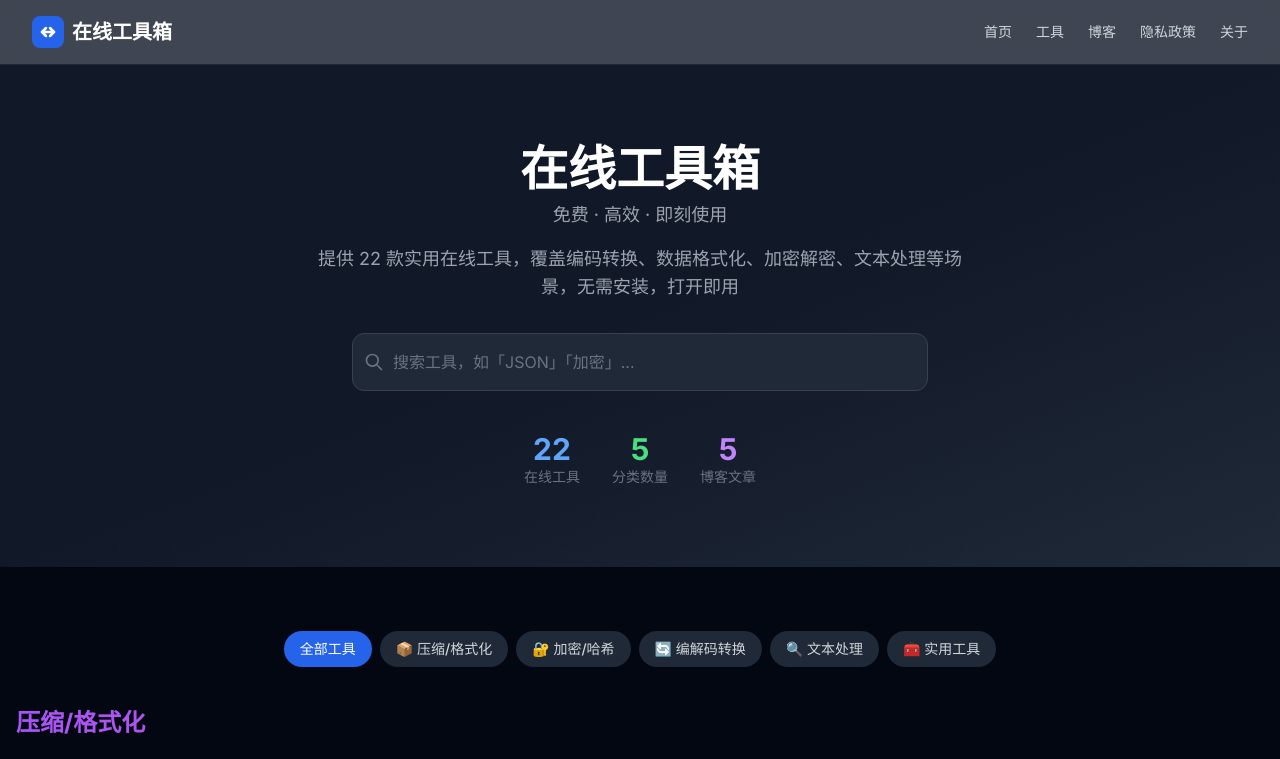
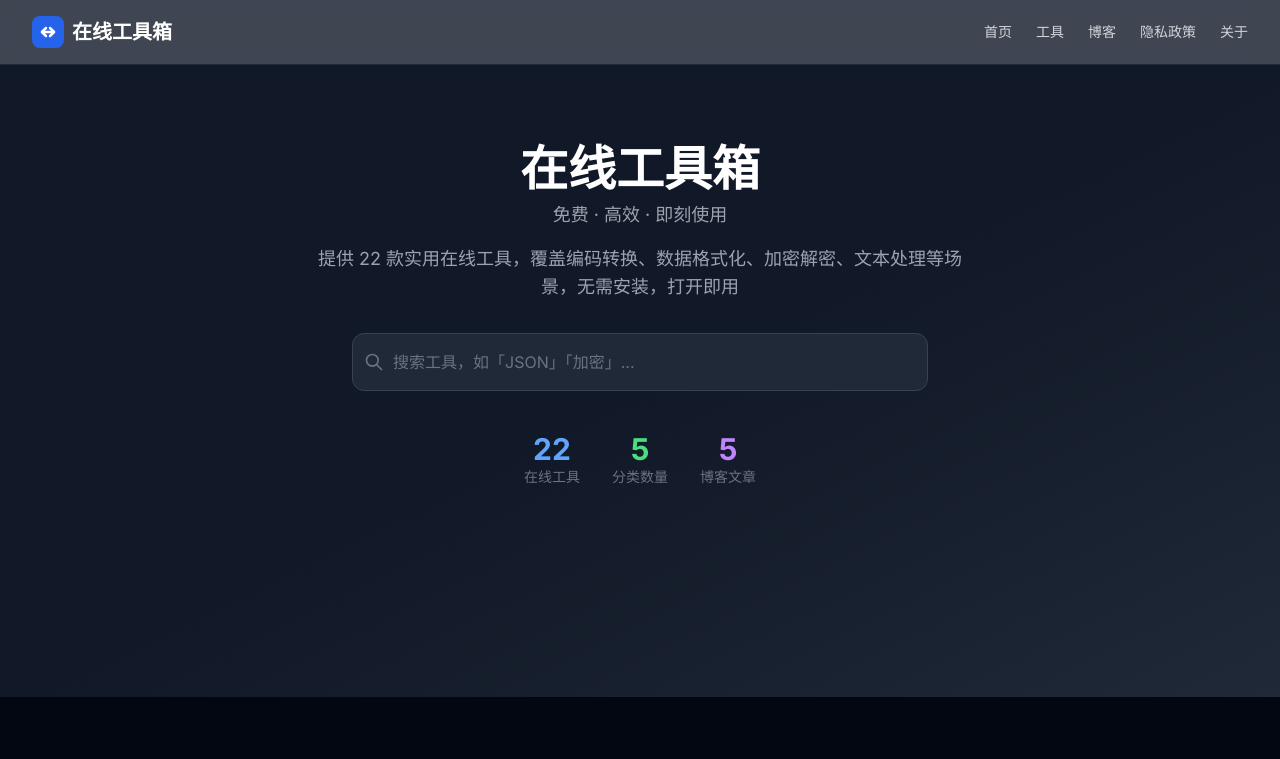
Before and after one commit to mrzsen/my-tool-site, a Next.js app: page / in a window 1280 px wide. Shown: the top 759 px of the page. Built offline with nearby package versions, Linux system fonts and the light colour scheme.

Commit message:
fix: add AdSense ad slots to homepage

```diff
--- a/src/app/page.tsx
+++ b/src/app/page.tsx
@@ -2,6 +2,7 @@
 
 import Link from "next/link";
 import { useState } from "react";
+import AdSenseSlot from "@/components/AdSenseSlot";
 
 const tools = [
   {
@@ -288,6 +289,11 @@ export default function Home() {
               <div className="text-sm text-gray-500">博客文章</div>
             </div>
           </div>
+
+          {/* 广告位 */}
+          <div className="mt-10 max-w-4xl mx-auto">
+            <AdSenseSlot slot="1234567890" style={{ minHeight: "90px" }} />
+          </div>
         </div>
       </section>
 
@@ -376,8 +382,13 @@ export default function Home() {
                 没有找到匹配的工具
               </p>
             )}
-          </div>
+</div>
         )}
+
+        {/* 底部广告位 */}
+        <div className="mt-12 max-w-4xl mx-auto">
+          <AdSenseSlot slot="9876543210" style={{ minHeight: "90px" }} />
+        </div>
       </main>
     </div>
   );
```
